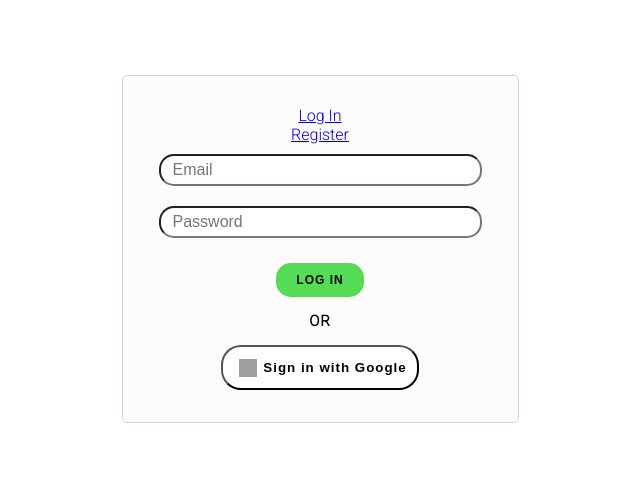
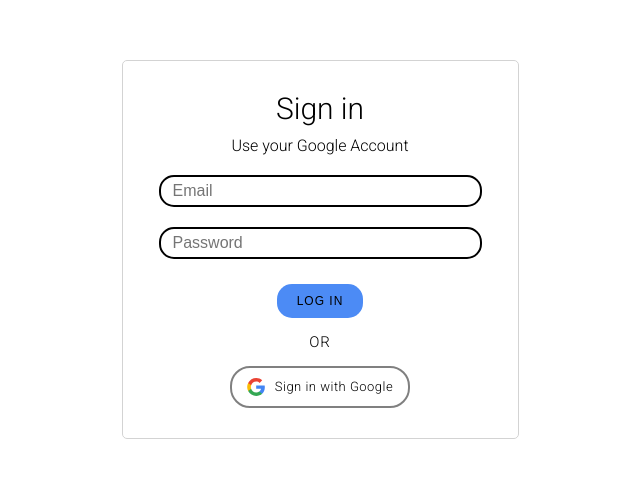
Before and after one commit to Tamar-Mepe/ClassniRoom, a plain HTML site: page src/html/login.html in a window 1280 px wide. Shown: the part 151-628 px from the top of the page, without its empty margins (320-960 px from the left). Drawn offline with Linux system fonts and the light colour scheme; grey boxes are pictures that could not be loaded.

Commit message:
change login logic and style

```diff
--- a/src/css/styles.css
+++ b/src/css/styles.css
@@ -249,7 +249,15 @@
     border-width: 1px;
     border-color: lightgray;
     border-radius: 5px;
-    background-color: rgb(253, 251, 251);
+}
+
+.sign-in-label {
+    font-size: 30px;
+    margin-bottom: 10px;
+}
+
+.use-google-label {
+    margin-bottom: 10px;
 }
 
 .auth-wrapper .forms {
@@ -264,6 +272,7 @@
     padding: 5px 12px;
     width: 100%;
     align-self: center;
+    border: 2px solid;
 }
 
 .auth-wrapper input:focus {
@@ -273,64 +282,54 @@
 .button-lr {
     margin: 15px 0px 0px 0px;
     border-radius: 15px;
-    background-color: #54dd54;
+    background-color: #4c8bf5;
     font-size: 12px;
-    font-weight: bold;
     padding: 10px 20px;
     letter-spacing: 1px;
     text-transform: uppercase;
     border-style: none
 }
 
-.login-button {
-    /* TODO */
-}
-
-.register-button {
-    /* TODO */
+.or-label {
+    letter-spacing: 1px;
+    text-transform: uppercase;
+    font-size: 15px;
+    margin-top: 15px;
 }
 
 .google-button {
     margin-top: 15px;
     background-color: #ffffff;
     border-radius: 20px;
-    padding: 0px 10px;
+    padding: 10px 15px;
+    border: 0.6mm solid gray;
 }
 
-.google-icon-wrapper {
-    margin: 1px 0px 0px 1px;
-    position: absolute;
+.button-wrapper {
+    display: flex;
+    align-items: center;
 }
 
 .google-icon {
-    margin-top: 11px;
-    margin-left: 5px;
     height: 18px;
     width: 18px;
+    margin-right: 10px;
 }
 
 .btn-text {
-    float: right;
-    color: black;
-    margin-left: 30px;
-    letter-spacing: 1px;
-}
-
-.or-label {
-    letter-spacing: 1px;
-    text-transform: uppercase;
-    font-size: 15px;
-    font-weight: bold;
-    margin-top: 15px;
+    letter-spacing: 0.5px;
+    font-family: "Roboto";
+    font-size: 13px;
+    line-height: 13px;
 }
 
 .google-button:hover {
-    background-color: rgb(219, 237, 250);
-    border-color: rgb(48, 163, 245);
+    /* background-color: rgb(231, 243, 251); */
+    border-color: #377bf0;
 }
 
 .button-lr:hover {
-    background-color: #31c431;
+    background-color: #377bf0;
 }
 
 /* ============================== */
--- a/src/html/login.html
+++ b/src/html/login.html
@@ -13,35 +13,20 @@
     <div class="auth-wrapper">
         <div class="container">
             <div class="content-style">
-                <div class="nav-buttons">
-                    <div class="login-button">
-                        <a href="login.html">Log In</a>
-                    </div>
-                    <div class="register-button">
-                        <a href="register.html">Register</a>
-                    </div>
-                </div>
-
+                <div class="sign-in-label">Sign in</div>
+                <div class="use-google-label">Use your Google Account</div>
                 <div class="forms">
                     <input type="text" placeholder="Email">
                     <input type="password" placeholder="Password">
                 </div>
-
-                <div>
-                    <button type="submit" class="button-lr">Log In</button>
-                </div>
-
+                <button type="submit" class="button-lr">Log In</button>
                 <div class="or-label">OR</div>
-
                 <div>
                     <button type="submit" class="google-button">
-                        <div class="google-btn">
-                            <div class="google-icon-wrapper">
-                                <img class="google-icon"
-                                    src="https://upload.wikimedia.org/wikipedia/commons/5/53/Google_%22G%22_Logo.svg" />
-                            </div>
+                        <div class="button-wrapper">
+                            <img class="google-icon" src="../images/googlelogo.svg" />
+                            <div class="btn-text">Sign in with Google</div>
                         </div>
-                        <p class="btn-text"><b>Sign in with Google</b></p>
                     </button>
                 </div>
             </div>
```
Also changed, not shown: src/html/register.html (deleted, +0 -40 lines), src/images/googlelogo.svg (added).
